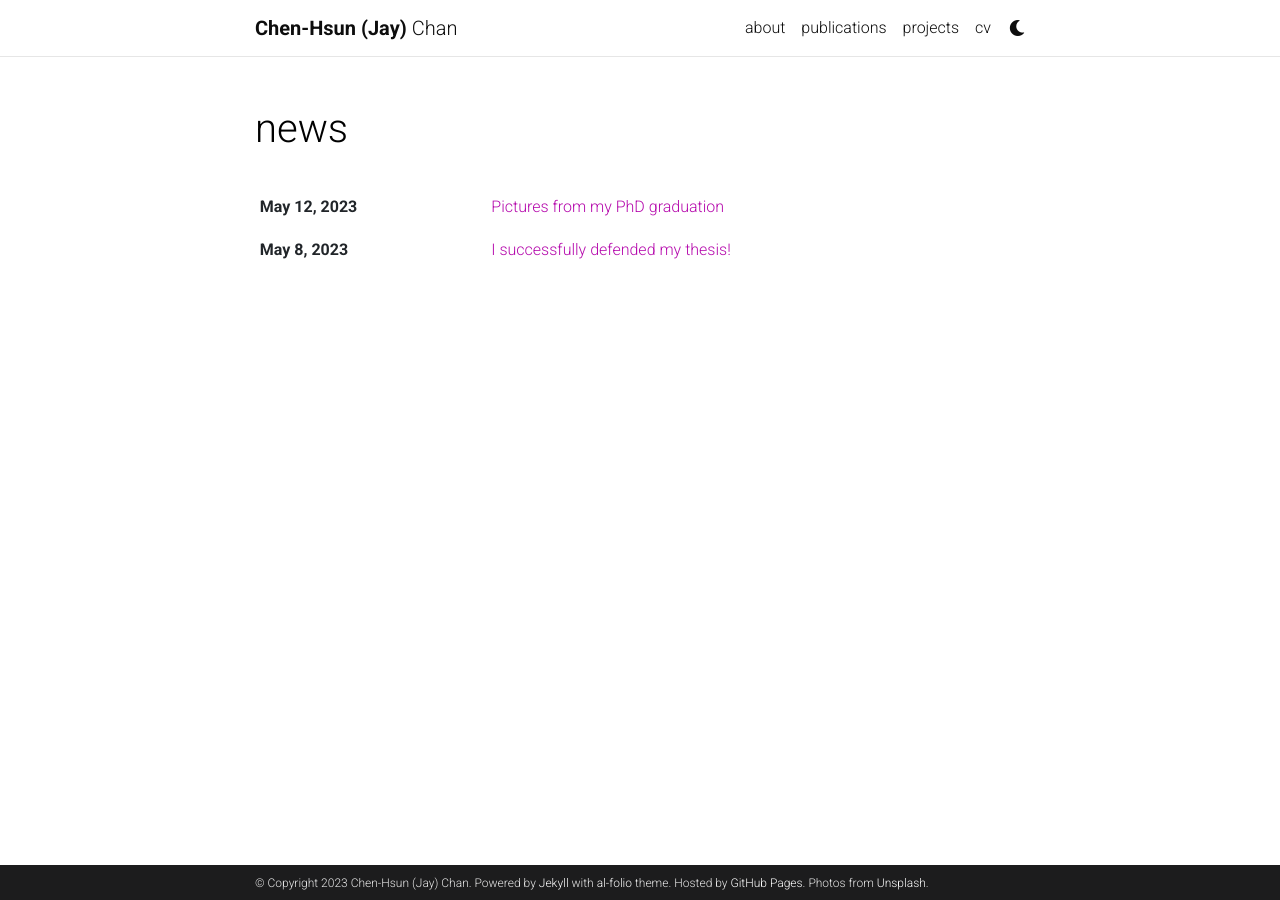
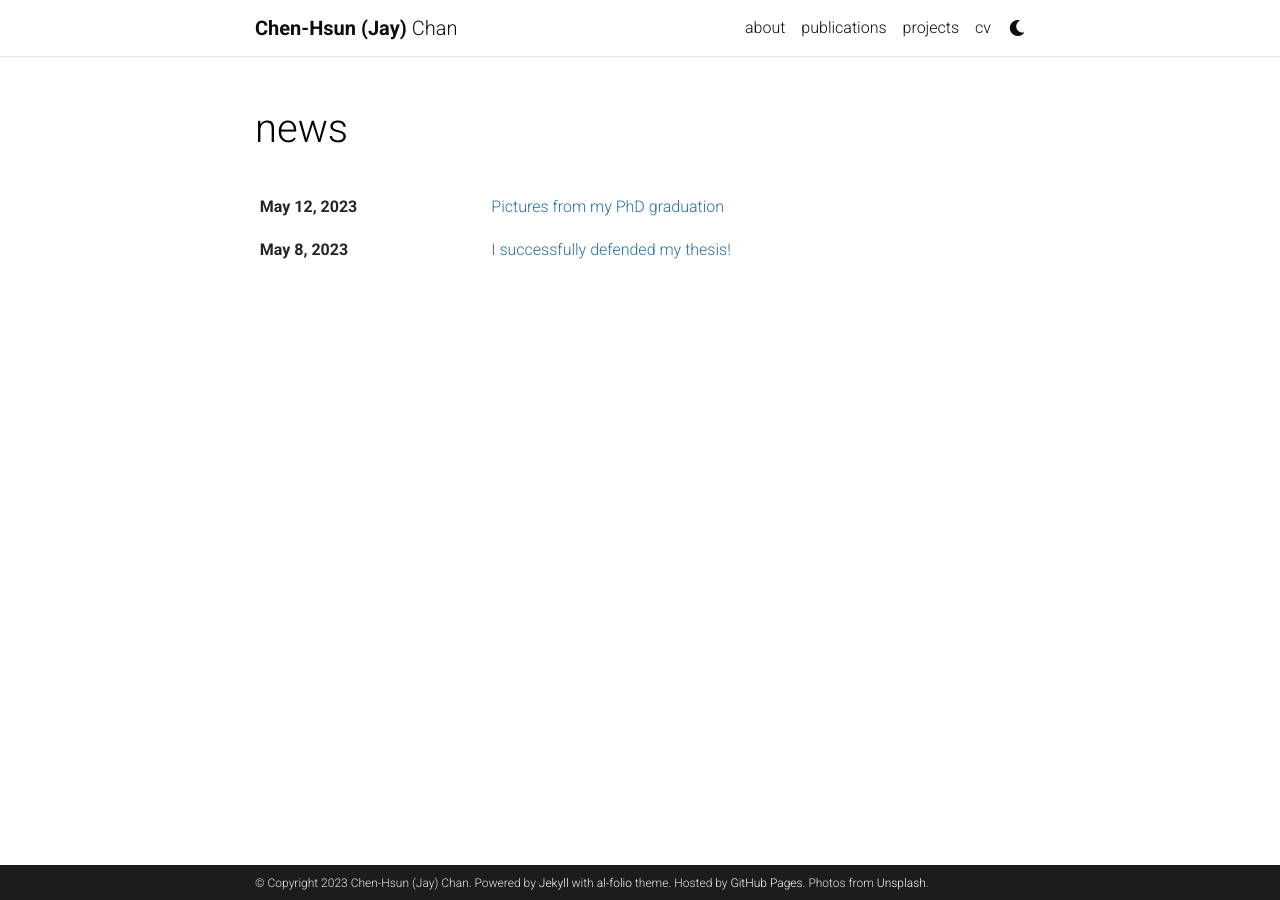
Before and after one commit to jaychan-hep/jaychan-hep.github.io, a Jekyll site: the page built from news.html, in a window 1280 px wide. Built offline with Jekyll 4.4.1, drawn with Linux system fonts in a browser that asks for light colours; full-size pictures stand in for the smaller copies a plugin makes; comment, search, counter and statistics services are not loaded; a style sheet for code colours, icons or effects is not loaded.

Commit message:
theme color

```diff
--- a/_sass/_themes.scss
+++ b/_sass/_themes.scss
@@ -7,7 +7,7 @@
   --global-code-bg-color: #{$code-bg-color-light};
   --global-text-color: #{$black-color};
   --global-text-color-light: #{$grey-color};
-  --global-theme-color: #{$purple-color};
+  --global-theme-color: #2471A3;
   --global-hover-color: #{$purple-color};
   --global-hover-text-color: #{$white-color};
   --global-footer-bg-color: #{$grey-color-dark};
```
